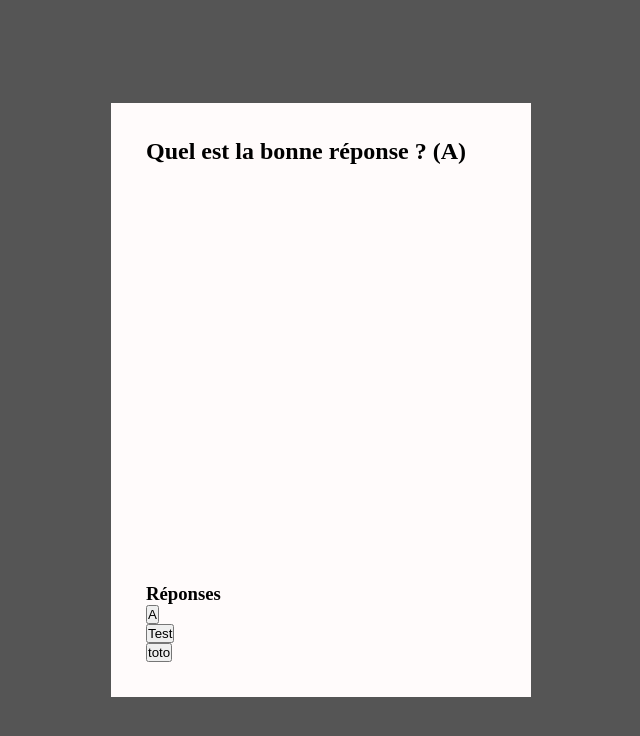
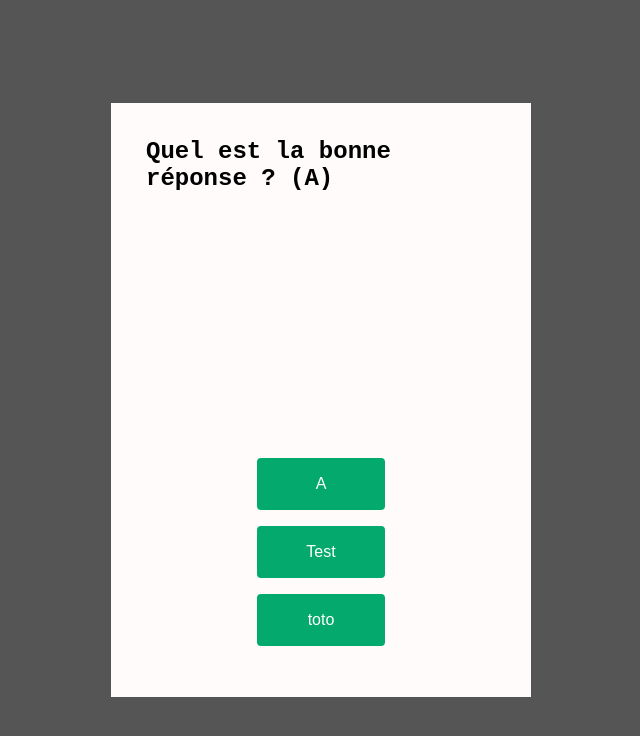
Before and after one commit to ReyGuillaume/nuit-de-l-info, a Vue app: page / in a window 1280 px wide. Shown: the top 736 px of the page, without its empty margins (319-959 px from the left). Built offline with nearby package versions, Linux system fonts and the light colour scheme.

Commit message:
css button bis

```diff
--- a/src/components/DocumentComp.vue
+++ b/src/components/DocumentComp.vue
@@ -38,7 +38,6 @@ defineProps({
 
 
             <div class="reponses">
-                <h3>Réponses</h3>
                 <div class="reponse" v-for="item of question.reponses" :key="item.id" >
                     <button
                     @click="$emit('testEmit', question.id_question, item.id_reponse)">
@@ -77,20 +76,37 @@ defineProps({
     display: flex;
     flex-direction: column;
     justify-content: center;
+    align-items: center;
 }
 
 .reponse {
     align-items: center;
     position: relative;
+    width: 8rem;
+    margin-bottom: 1rem;
+
 }
-.reponse:hover button {
-    color: blue;
+
+.reponse button {
+    background-color: #04AA6D;
+    color: white;
+    border: 2px solid #04AA6D;
+    border-radius: 4px;
+    padding: 15px 32px;
+    text-align: center;
+    text-decoration: none;
+    font-size: 16px;
+    transition-duration: 0.4s;
+    width: 100%;
+
 }
-.reponse:hover::before{
-    content: "→";
-    position: absolute;
-    left: -1rem;
+
+.reponse button:hover {
+  background-color: white;
+  color: #04AA6D;
+  border: 2px solid #04AA6D;
 }
+
 
 
 @keyframes onHoverIcon {
--- a/src/style.css
+++ b/src/style.css
@@ -8,4 +8,5 @@ body {
   background-color: #555;
   height: 100%;
   overflow: hidden;
+  font-family: 'Courier New', Courier, monospace;
 }
```
